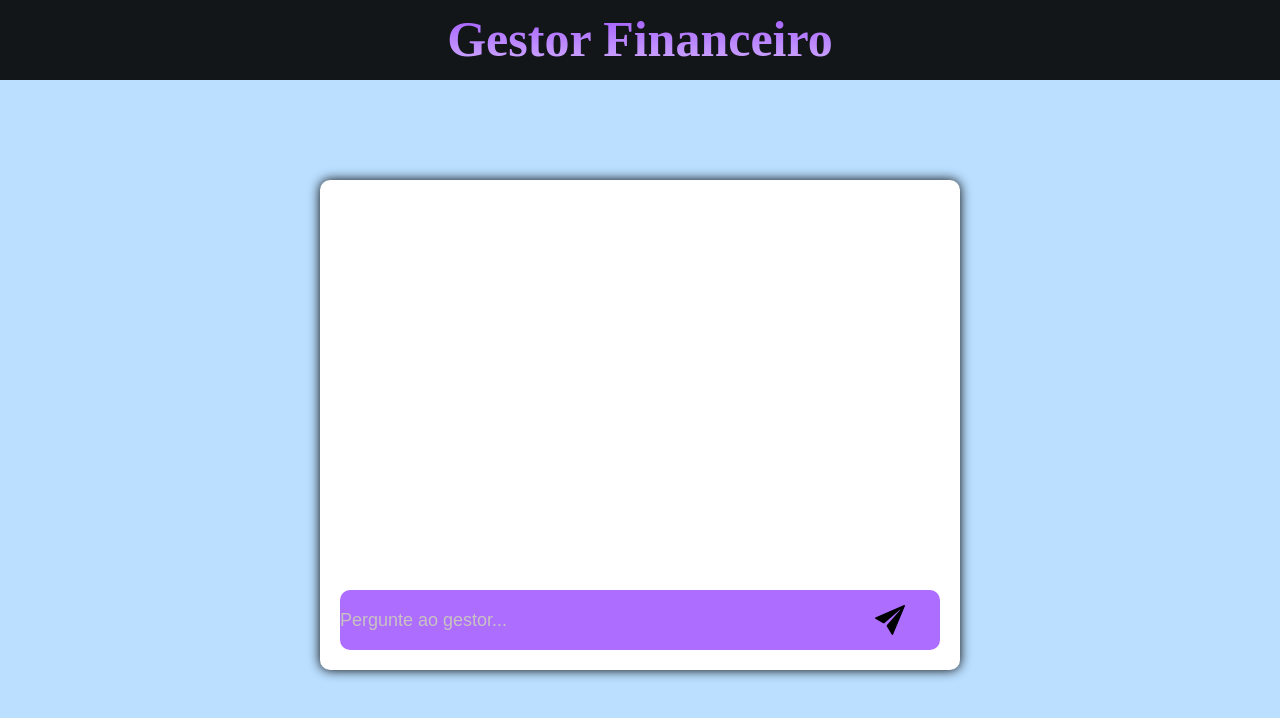
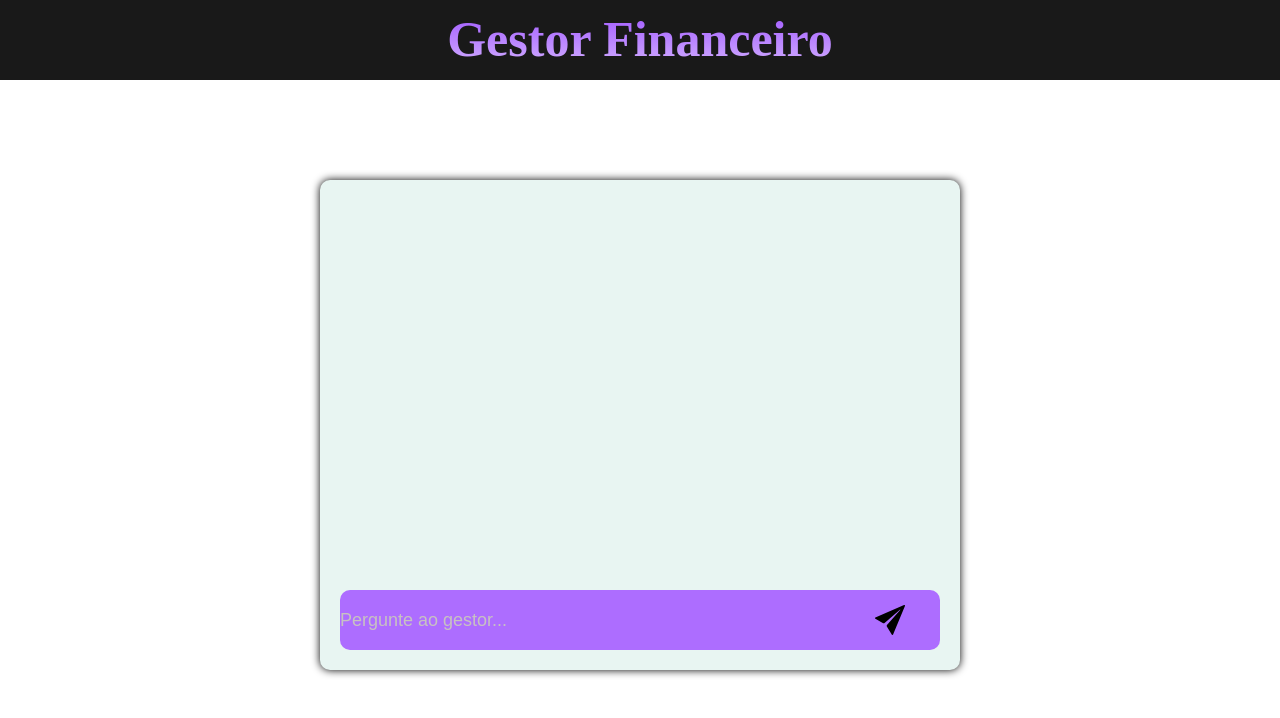
Before and after one commit to ArnaldWeslen05/GestorFinanceiro, a React (Create React App) app in the folder front/: page / in a window 1280 px wide. Shown: the top 718 px of the page. Built offline with nearby package versions, Linux system fonts and the light colour scheme.

Commit message:
Style(front): Cor de fundo

```diff
--- a/front/src/componetes/Chat.js
+++ b/front/src/componetes/Chat.js
@@ -1,24 +1,26 @@
-import React from "react";
+
 import { IoIosSend } from "react-icons/io";
-import './chat.css'
+import './chat.css';
 
 const Corpo = () =>{
+
+
     return(
         <div>
             <section>
                 <div className="corpo">
                     <div className="caixa">
                         <div className="pergunta">
-
-                    <input type="text" placeholder="Pergunte ao gestor..." required/>
+                            <input
+                                type="text"
+                                id="pergunta"
+                                placeholder="Pergunte ao gestor..."
+                                 required  />
                             <button><IoIosSend /></button>
-
                         </div>
                     </div>
                 </div>
             </section>
-
-
         </div>
     )
 }
--- a/front/src/componetes/chat.css
+++ b/front/src/componetes/chat.css
@@ -5,10 +5,10 @@
 }
 .caixa{
     margin-top: 100px;
-    background-color: white;
+    background-color: #E8F5F2;
    width: 600px;
    height: 450px;
-   box-shadow: 0px 0px 12px;
+   box-shadow: 0px 0px 8px;
    display: flex;
    padding: 20px;
    border-radius: 10px;
--- a/front/src/componetes/style.css
+++ b/front/src/componetes/style.css
@@ -1,5 +1,5 @@
 body{
-    background-color: rgb(186, 223, 255);
+    background-color: rgb(255, 255, 255);
 }
 .cabeçario{
     display: flex;
```
Lines whose indentation alone changed are shown as unchanged.
